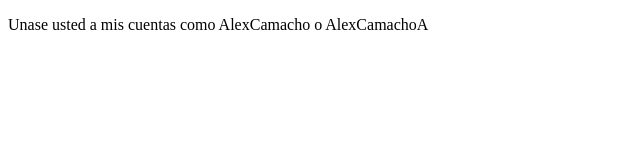
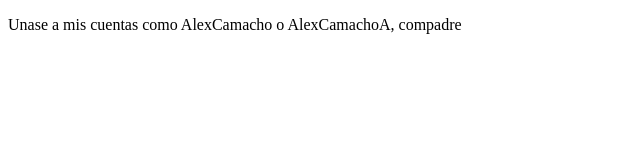
Before and after one commit to AlexBlackLotus/proyectoDemoCursoPrework, a plain HTML site: page index.html in a window 1280 px wide. Shown: the full height of the page, 0-640 px from the left. Drawn offline with Linux system fonts and the light colour scheme.

Commit message:
agregamos un cambio compadre

```diff
--- a/index.html
+++ b/index.html
@@ -7,6 +7,6 @@
     <title>Holas mundo</title>
 </head>
 <body>
-    <p>Unase usted a mis cuentas como AlexCamacho o AlexCamachoA</p>
+    <p>Unase a mis cuentas como AlexCamacho o AlexCamachoA, compadre</p>
 </body>
 </html>
```
